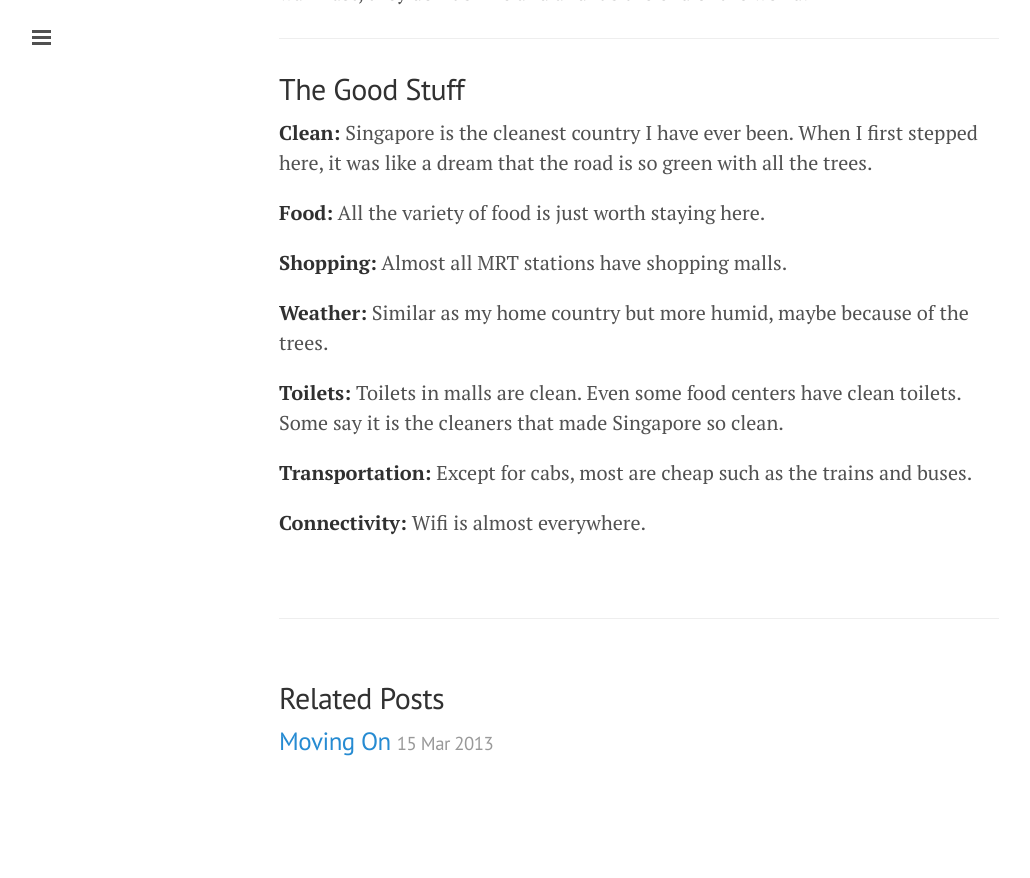
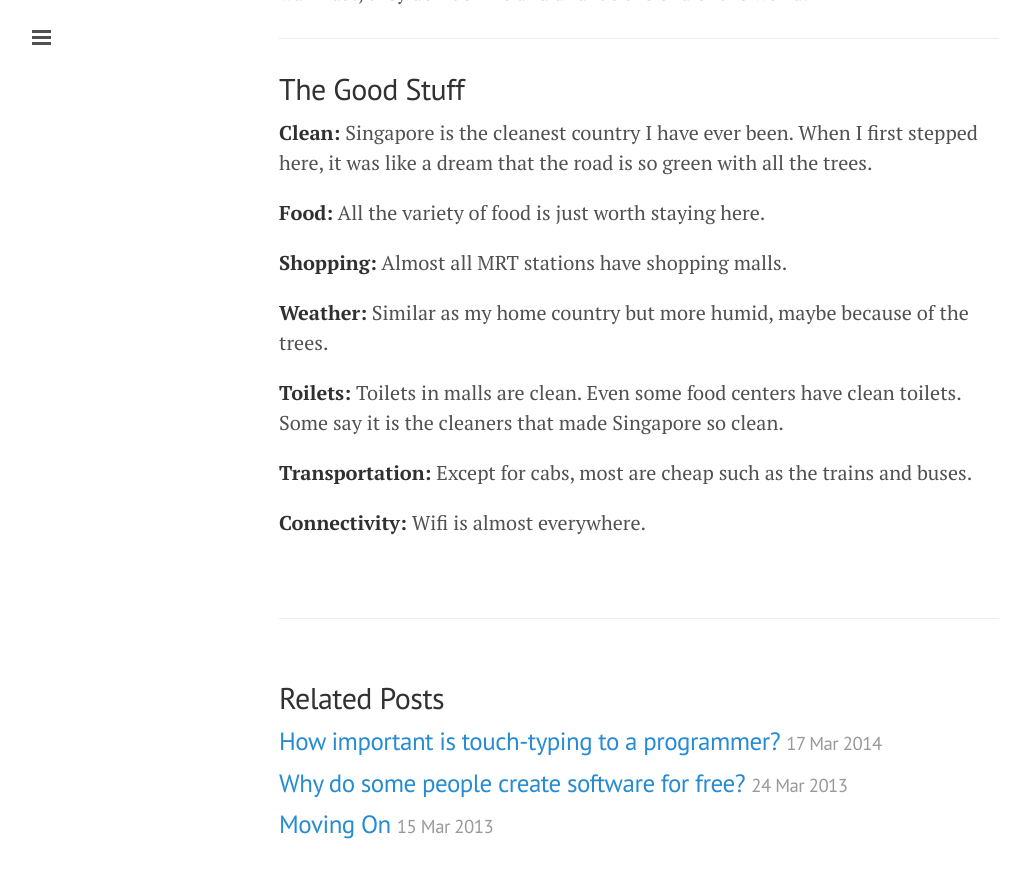
Before and after one commit to monnoval/monnoval.github.io, a Jekyll site: the page built from _posts/2014-03-08-being-a-foreigner-and-employee-in-singapore.md, in a window 1280 px wide and 900 px high, scrolled down 2441 px. Shown: the top 878 px of the window, without its empty margins (1-1031 px from the left). Built offline with Jekyll 4.4.1, drawn with Linux system fonts in a browser that asks for light colours; Markdown is read by kramdown in place of the engine named in the settings; before the commit the page ends 3259 px from its top, so only the background shows below that; part of the change alters nothing that is shown.

Commit message:
Added more of the old posts

```diff
--- /dev/null
+++ b/_posts/2013-03-24-why-do-some-people-create-software-for-free.md
@@ -0,0 +1,31 @@
+---
+layout: post
+title: Why do some people create software for free?
+---
+
+![]({{ site.baseurl }}public/images/2014-03-24-01.jpg)
+
+I always felt "software for free" is in humans nature to give. Software as free is not a matter of giving then getting money later but it is really just giving. Giving without a thought of returns. Giving with a thought that people would use it somehow.
+
+<p class="message">
+  <a href="http://www.quora.com/Why-do-some-people-create-software-for-free">This is a re-post of my answer in Quora. See the whole thread here.</a>
+</p>
+
+I'll quote [The Mythical Man-Month](http://www.amazon.com/The-Mythical-Man-Month-Engineering-Anniversary/dp/0201835959) Chapter 1. The Tar Pit - The Joys of the Craft
+
+> Second is the pleasure of making things that are useful to other people. Deep within, we want others to use our work and to find it helpful. In this respect the programming system is not essentially different from the child’s first pencil holder “For Daddy’s office.
+> Frederick P. Brooks Jr. - The Mythical Man-Month
+
+This book was first published in 1975 but until now it is still read by professionals from fields inside and outside of IT. Going back to the quote, as one of the joys of programming which is quite true to most developers. This relates with the transition of developers from SourceForge to GitHub.
+
+<iframe width="100%" src="https://www.youtube.com/embed/UIDb6VBO9os" frameborder="0" allowfullscreen></iframe>
+
+The projects in Github is crazy. Immensely immeasurable how people connect and assist each other.
+
+Software as free is just a step forward to a more open world.
+
+- [Wikipedia](http://www.wikipedia.org) as non-profit was a "No" and "Impossible" when Microsoft was doing Encarta Encyclopedia. But people from all over the world did and would still contribute information to have a better Encyclopedia for all.
+- [Kickstarter](https://www.kickstarter.com) as a crowd-funding platform has always made me think that crowd-funding translated from the philosophy of open source.
+- [Gittip](https://www.gittip.com), anyone can give money every week to people and teams you believe in. What? Yes, I also cannot believe this the first I knew about it.
+
+These are few of what has been done from a very simple thing which is to give.
--- a/_posts/2014-03-08-being-a-foreigner-and-employee-in-singapore.md
+++ b/_posts/2014-03-08-being-a-foreigner-and-employee-in-singapore.md
@@ -3,7 +3,7 @@ layout: post
 title: What are some bad things about living (and working) in Singapore as a foreigner?
 ---
 
-![]({{ site.baseurl }}public/images/2014-03-08-001.jpg)
+![]({{ site.baseurl }}public/images/2014-03-08-01.jpg)
 
 Since the question is asking for bad things. Let me list the bad things while not forgetting about all the good things. I'm a Filipino living here in Singapore for the past 3 years. And it's been awesome but... Yes! Let's start with the "buts"
 
--- /dev/null
+++ b/_posts/2014-03-17-how-important-is-touch-typing-to-a-programmer.md
@@ -0,0 +1,25 @@
+---
+layout: post
+title: How important is touch-typing to a programmer?
+---
+
+![]({{ site.baseurl }}public/images/2014-03-17-01.jpg)
+
+Very important. Seriously, it's a matter of losing your ability to type. Maybe I'm kind of exaggerating but you can read-on why.
+
+<p class="message">
+  <a href="http://www.quora.com/How-important-is-touch-typing-to-a-programmer">This is a re-post of my answer in Quora. See the whole thread here.</a>
+</p>
+
+Touch-typing is not just about being productive but it is a factor to achieve comfort. This itself is a must and tightly tied to computer ergonomics. You can have the best ergonomic chair but if you type in the wrong way, it just defeats the whole purpose.
+
+I started using a computer without any training on touch-typing. After I graduate from college I worked on improving my skill set on web development. Two years passed I did start to develop carpal tunnel syndrome on left wrist. The feeling:
+
+After 4 hours of work my left wrist started to felt loose. Felt like it was going to pull off.
+To avoid the discomfort I needed to wear a wrist support that would let my wrist to not move when I'm typing
+Even when I sleep, I still wear the wrist support to make sure it won't twist or move.
+The wrist support did help. I thought the main issue was the keyboard I'm using. I was using the Apple Keyboard with numpad then switched to Kinesis Freestyle2 which did lessen discomfort but it didn't really solved the main issue.
+
+After using the Freestyle2 for a year I did switched again to Advantage Pro.  Used it for a month and then realized the main problem was my wrist/hand posture when typing. During that time, I felt I was good at touch-typing but in reality, after some research and reading, my wrist movements are actually all wrong. It took me months of practice that made all my wrist movements correct, since then the discomfort from my left wrist was getting lesser.
+
+Now it felt like it's already gone. But I always make myself aware of my left wrist movement to assure that I'm typing the correct way.
```
Also changed, not shown: public/images/2014-03-08-01.jpg (renamed from public/images/2014-03-08-001.jpg), public/images/2014-03-17-01.jpg (added), public/images/2014-03-24-01.jpg (added).
